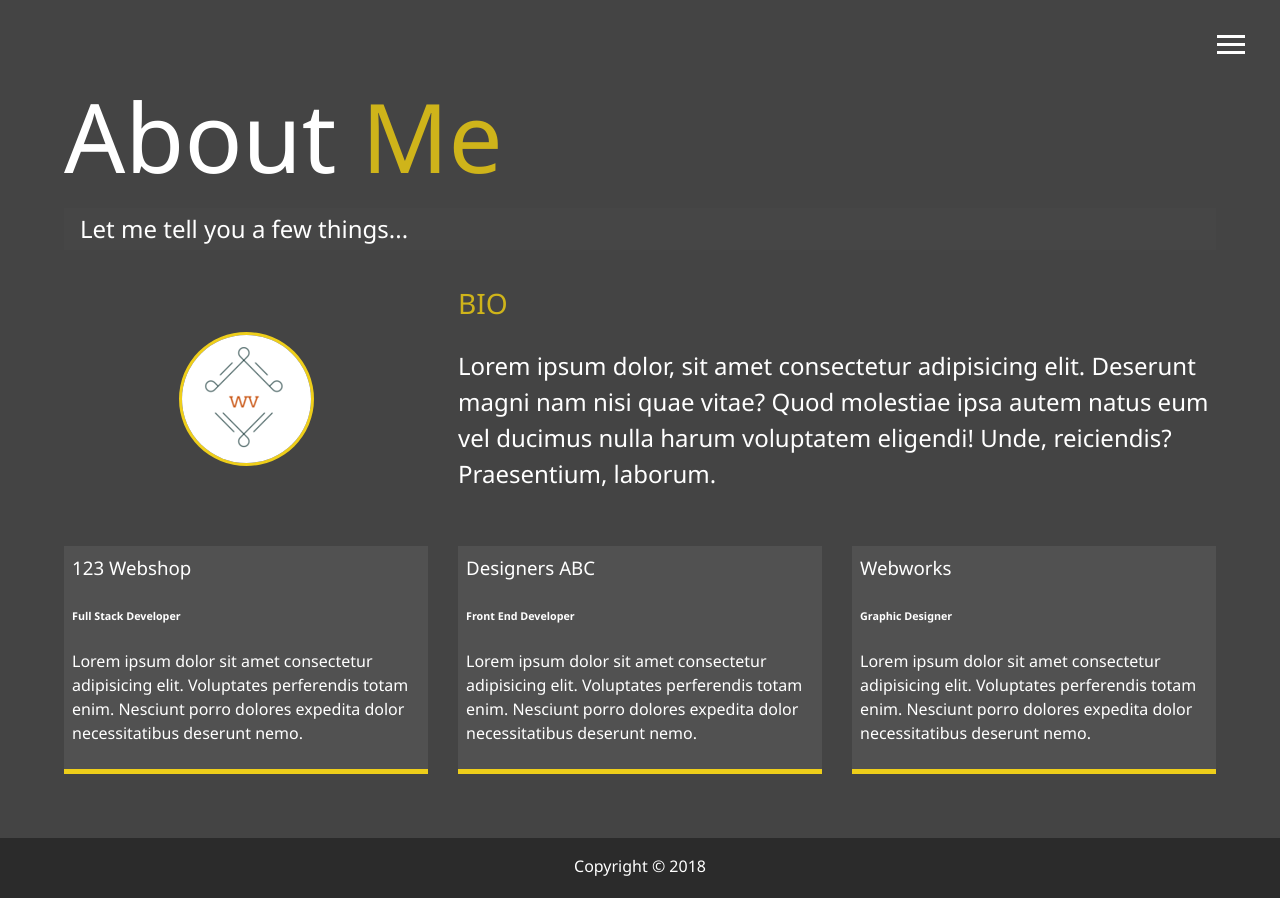
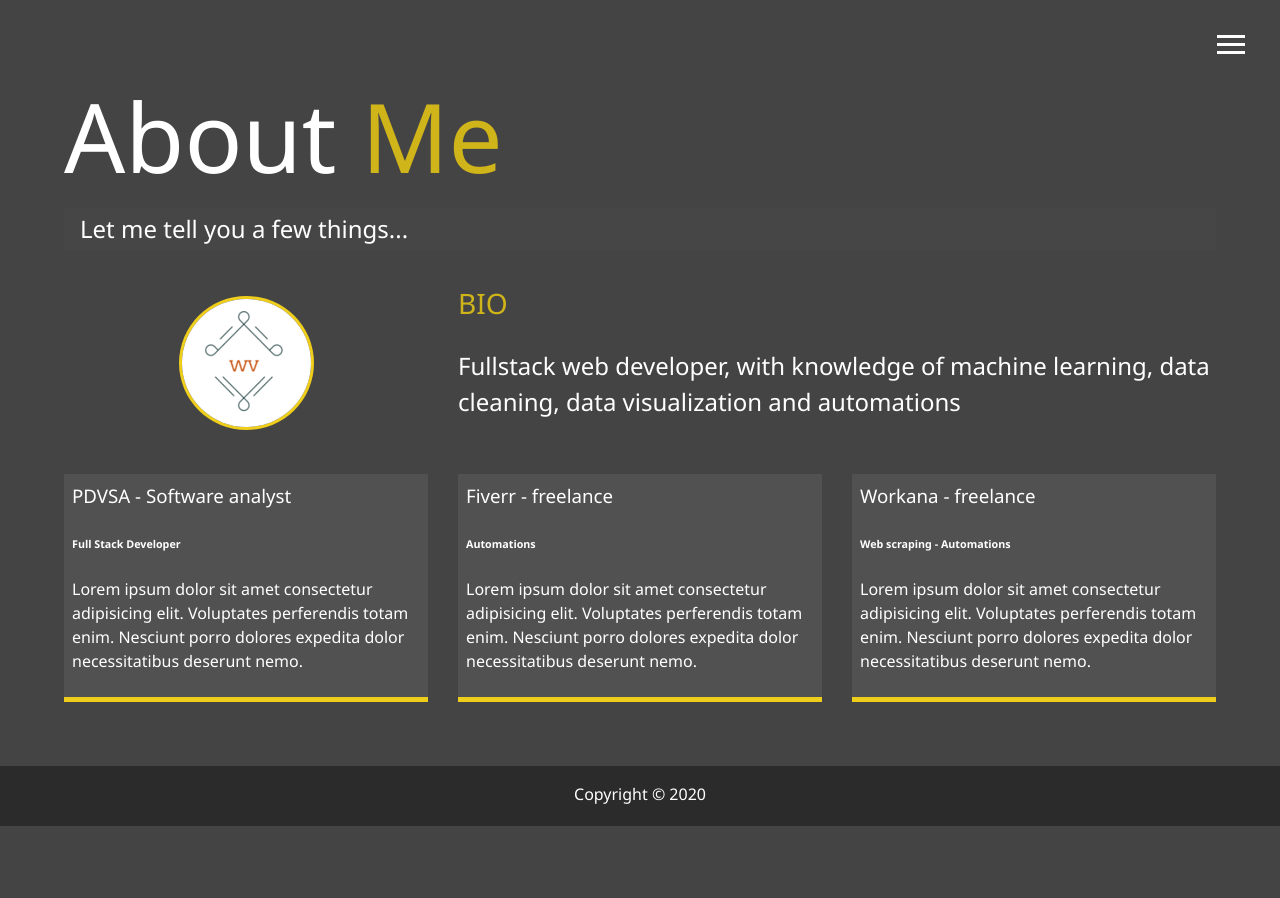
Before and after one commit to elgeokareem/elgeokareem.github.io, a website: page about.html in a window 1280 px wide. After the commit the page ends 826 px from the top, so only its background shows below. Drawn offline with Linux system fonts and the light colour scheme.

Commit message:
tercer commit para arreglar las cositas y mandar

```diff
--- a/about.html
+++ b/about.html
@@ -62,27 +62,26 @@
 
       <div class="bio">
         <h3 class="text-secondary">BIO</h3>
-        <p>Lorem ipsum dolor, sit amet consectetur adipisicing elit. Deserunt magni nam nisi quae vitae? Quod molestiae ipsa
-          autem natus eum vel ducimus nulla harum voluptatem eligendi! Unde, reiciendis? Praesentium, laborum.</p>
+        <p>Fullstack web developer, with knowledge of machine learning, data cleaning, data visualization and automations</p>
       </div>
 
       <div class="job job-1">
-        <h3>123 Webshop</h3>
+        <h3>PDVSA - Software analyst</h3>
         <h6>Full Stack Developer</h6>
         <p>Lorem ipsum dolor sit amet consectetur adipisicing elit. Voluptates perferendis totam enim. Nesciunt porro dolores
           expedita dolor necessitatibus deserunt nemo.</p>
       </div>
 
       <div class="job job-2">
-        <h3>Designers ABC</h3>
-        <h6>Front End Developer</h6>
+        <h3>Fiverr - freelance</h3>
+        <h6>Automations</h6>
         <p>Lorem ipsum dolor sit amet consectetur adipisicing elit. Voluptates perferendis totam enim. Nesciunt porro dolores
           expedita dolor necessitatibus deserunt nemo.</p>
       </div>
 
       <div class="job job-3">
-        <h3>Webworks</h3>
-        <h6>Graphic Designer</h6>
+        <h3>Workana - freelance</h3>
+        <h6>Web scraping - Automations</h6>
         <p>Lorem ipsum dolor sit amet consectetur adipisicing elit. Voluptates perferendis totam enim. Nesciunt porro dolores
           expedita dolor necessitatibus deserunt nemo.</p>
       </div>
@@ -90,7 +89,7 @@
   </main>
 
   <footer id="main-footer">
-    Copyright &copy; 2018
+    Copyright &copy; 2020
   </footer>
 
   <script src="js/main.js"></script>
--- a/css/main.css
+++ b/css/main.css
@@ -266,7 +266,8 @@ main {
     height: 25vh;
     transform: translate3d(100%, 0, 0); }
     .menu-branding .portrait {
-      background: url("../img/portrait_small.jpg");
+      background: url("../img/mi_logo.png");
+      background-position: center;
       width: 150px;
       height: 150px; }
   .about-info {
```
Also changed, not shown: contact.html (+4 -4 lines), work.html (+2 -13 lines).
